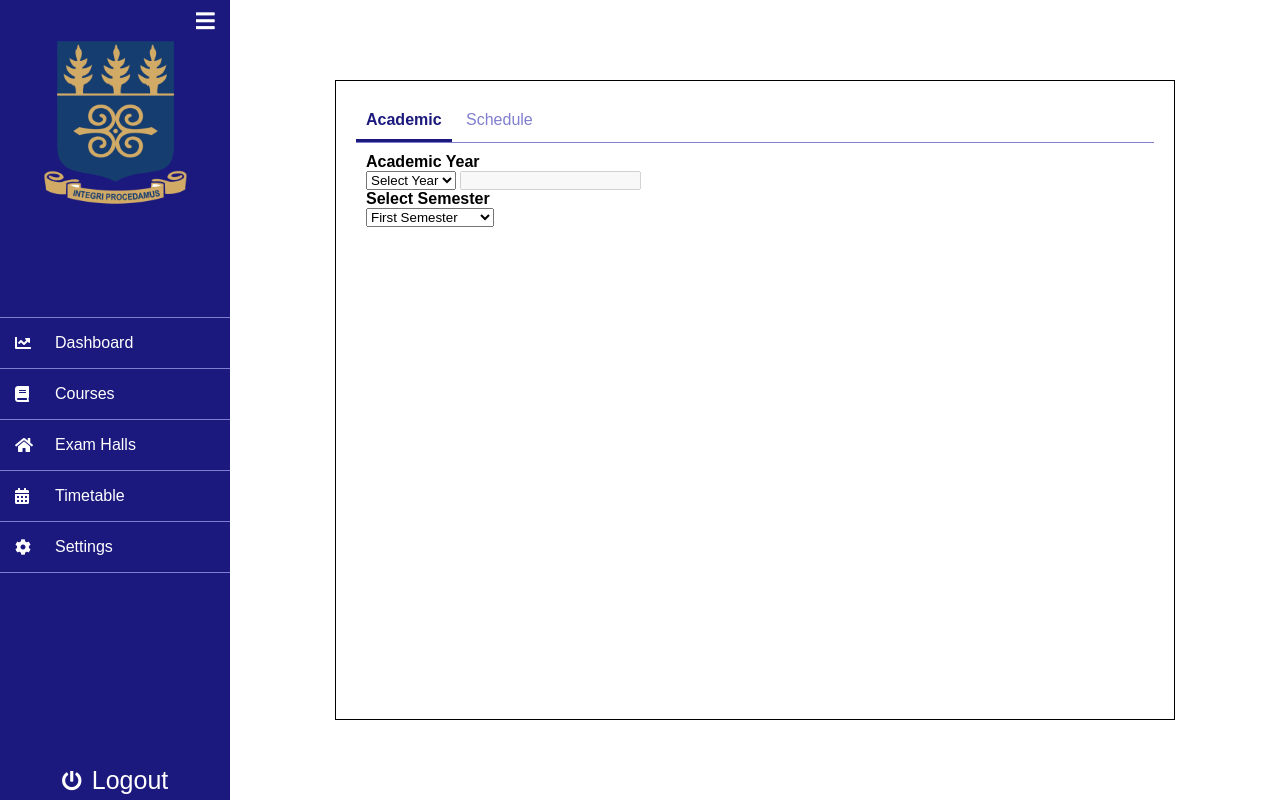
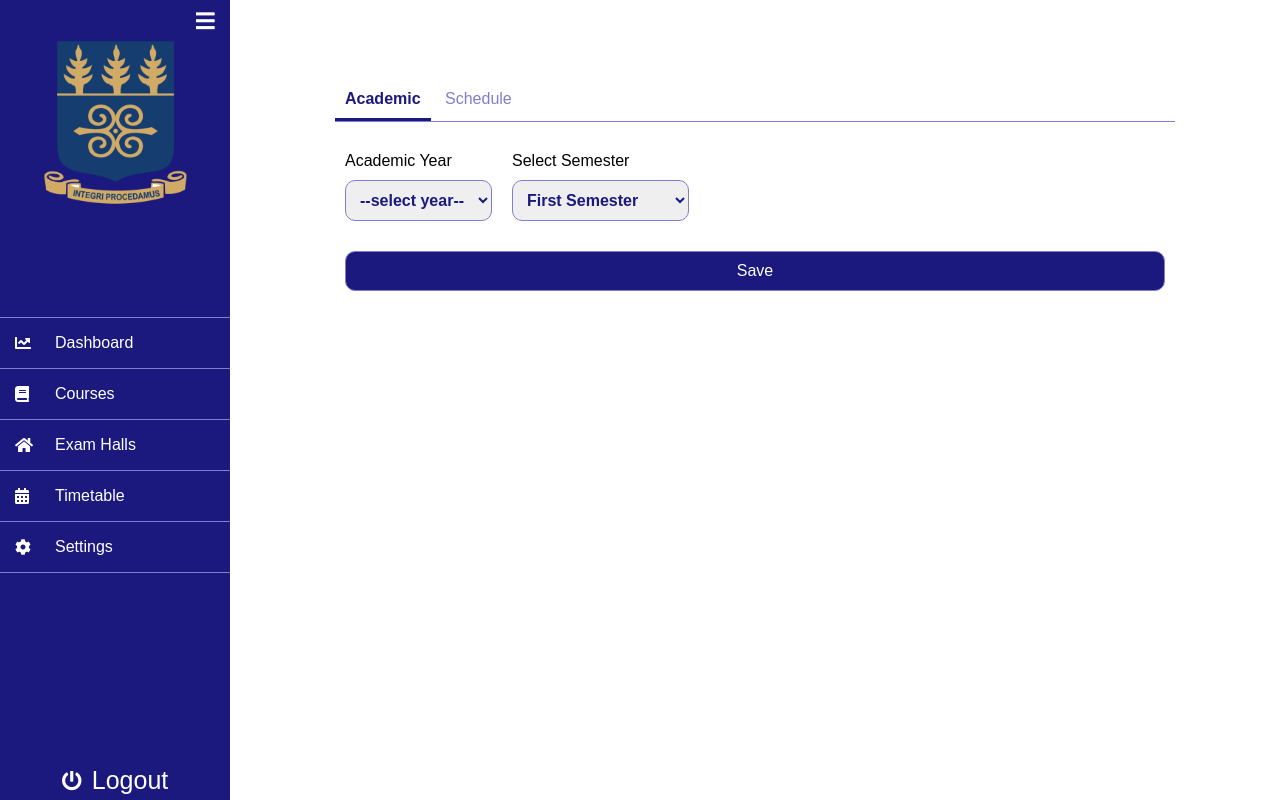
Before and after one commit to ekquashie/citycampus-timetable, a PHP site: page /settings.php in a window 1280 px wide. Run offline with PHP 8.4, Linux system fonts and the light colour scheme; the visitor is signed in with stand-in values (Sample User, id 1); some libraries are stand-ins or nearby versions.

Commit message:
academic settings

```diff
--- a/components/header.php
+++ b/components/header.php
@@ -11,6 +11,9 @@
   <head>
     <meta charset='utf-8' name='viewport' content='width=device-width, initial-scale=1.0'>
     <link rel="stylesheet" href="css/style.css">
+    <link rel="preconnect" href="https://fonts.googleapis.com">
+    <link rel="preconnect" href="https://fonts.gstatic.com" crossorigin>
+    <link href="https://fonts.googleapis.com/css2?family=Roboto:wght@100;300;400;500;700&display=swap" rel="stylesheet">
     <link href="assets/fontawesome - 5.15.3/css/all.css" rel="stylesheet">
     <link rel="icon" href="assets/img/ug logo.png">
     <link rel="stylesheet" href="components/DataTables/datatables.css">
--- a/css/style.css
+++ b/css/style.css
@@ -1,6 +1,7 @@
 html, body {
   height: 100%;
   width: 100%;
+  font-family: "Roboto", sans-serif;
 }
 
 * {
@@ -8,7 +9,6 @@ html, body {
   padding: 0;
   -webkit-box-sizing: border-box;
           box-sizing: border-box;
-  font-family: "Arial Rounded MT Bold";
 }
 
 .dataTables_filter, .dataTables_length {
@@ -16,7 +16,7 @@ html, body {
 }
 
 .dataTables_filter label input[type=search] {
-  padding: 10px 5px;
+  padding: 10px 5pxx;
   border: 1px solid #1C197E;
   border-radius: 30px;
   font-size: 15px;
@@ -525,8 +525,6 @@ th {
 .settings .settings-container {
   height: 80%;
   width: 80%;
-  border: 1px solid black;
-  padding: 20px;
 }
 .settings .settings-container .nav-tab {
   overflow: hidden;
@@ -555,6 +553,50 @@ th {
 .settings .settings-container .tabcontent {
   padding: 10px;
 }
-.settings .settings-container .settings-content {
+.settings .settings-container #academic form {
+  display: -webkit-box;
+  display: -ms-flexbox;
+  display: flex;
+  -webkit-box-orient: vertical;
+  -webkit-box-direction: normal;
+      -ms-flex-direction: column;
+          flex-direction: column;
+}
+.settings .settings-container #academic form .settings-section {
+  display: -webkit-box;
+  display: -ms-flexbox;
+  display: flex;
+  width: 100%;
+  margin-top: 10px;
+}
+.settings .settings-container #academic form .settings-section h4 {
+  font-size: 16px;
+  font-weight: 300;
+  margin: 10px 0;
+}
+.settings .settings-container #academic form .settings-section select {
+  margin-right: 20px;
+  padding: 10px;
+  color: #1C197E;
+  font-weight: bold;
+  font-size: 16px;
+  border-radius: 10px;
+  border: 1px solid #817ECF;
+  outline: none;
+}
+.settings .settings-container #academic form #submit input {
+  color: #fff;
+  font-size: 16px;
+  background: #1C197E;
+  border-radius: 10px;
+  border: 1px solid #817ECF;
+  width: 20%;
   padding: 10px;
 }
+.settings .settings-container #academic form #submit input[type=submit] {
+  margin-top: 30px;
+  width: 100%;
+}
+.settings .settings-container #academic form #submit input:hover {
+  cursor: pointer;
+}
--- a/js/functions.js
+++ b/js/functions.js
@@ -40,16 +40,22 @@ function openContent(evt, content) {
   evt.currentTarget.className += " active";
 }
 
-function academicYear() {
-  var firstyear, secondyear, e;
-  firstyear = document.getElementById("year-select");
-  secondyear = document.getElementById("year-end");
-  e = firstyear.selectedIndex;
 
-  if(e == 1) {
-    secondyear.value = parseInt(firstyear.options[e].text) + 1;
-  } else if(e == 2) {
-    secondyear.value = parseInt(firstyear.options[e].text) + 1;
-  }
 
-}
+
+
+// function academicYear() {
+//   var firstyear, secondyear, e;
+//   firstyear = document.getElementById("year-select");
+//   secondyear = document.getElementById("year-end");
+//   e = firstyear.selectedIndex;
+
+//   if(e == 0) {
+//     secondyear.value = "";
+//   } else if(e == 1) {
+//     secondyear.value = parseInt(firstyear.options[e].text) + 1;
+//   } else if(e == 2) {
+//     secondyear.value = parseInt(firstyear.options[e].text) + 1;
+//   }
+
+// }
--- a/scss/style.scss
+++ b/scss/style.scss
@@ -4,20 +4,20 @@
 html, body {
     height: 100%;
     width: 100%;
+    font-family: 'Roboto', sans-serif;
 }
 
 * {
     margin: 0;
     padding: 0;
     box-sizing: border-box;
-    font-family: 'Arial Rounded MT Bold';
 }
 
 .dataTables_filter, .dataTables_length{
     margin-bottom: 10px;
 }
 .dataTables_filter label input[type=search] {
-    padding: 10px 5px;
+    padding: 10px 5pxx;
     border: 1px solid $primary;
     border-radius: 30px;
     font-size: 15px;
@@ -368,8 +368,6 @@ th {
     .settings-container {
         height: 80%;
         width: 80%;
-        border: 1px solid black;
-        padding: 20px;
         .nav-tab {
             overflow: hidden;
             border-bottom: 1px solid $primary-300;
@@ -396,8 +394,49 @@ th {
         .tabcontent {
             padding: 10px;
         }
-        .settings-content {
-            padding: 10px;
+        #academic {
+            form {
+                display: flex;
+                flex-direction: column;
+                .settings-section {
+                    display: flex;
+                    width: 100%;
+                    h4 {
+                        font-size: 16px;
+                        font-weight: 300;
+                        margin: 10px 0;
+                    }
+                    margin-top: 10px;
+                    select {
+                        margin-right: 20px;
+                        padding: 10px;
+                        color: $primary;
+                        font-weight: bold;
+                        font-size: 16px;
+                        border-radius: 10px;
+                        border: 1px solid $primary-300;
+                        outline: none;
+                    }
+                }
+                #submit {
+                    input {
+                        color: #fff;
+                        font-size: 16px;
+                        background: $primary;
+                        border-radius: 10px;
+                        border: 1px solid $primary-300;
+                        width: 20%;
+                        padding: 10px;
+                        &[type=submit] {
+                            margin-top: 30px;
+                            width: 100%;
+                        }
+                        &:hover {
+                            cursor: pointer;
+                        }
+                    }
+                }
+            }
         }
     }
 }
--- a/settings.php
+++ b/settings.php
@@ -9,37 +9,46 @@
         <div class="settings-container">
 
           <nav class="nav-tab">
-          <button class="tablinks active" onclick="openContent(event, 'Academic')">Academic</button>
-          <button class="tablinks" onclick="openContent(event, 'Schedule')">Schedule</button>
+            <button class="tablinks active" onclick="openContent(event, 'academic')">Academic</button>
+            <button class="tablinks" onclick="openContent(event, 'schedule')">Schedule</button>
           </nav>
 
-        <div id="Academic" class="tabcontent">
+          <div id="academic" class="tabcontent">
             <form action="database.php" method="POST">
-            <h4>Academic Year</h4>
 
               <!-- Academic Year Settings -->
-            <section class="settings-section academic-container">
-              <select name="year" id="year-select" onchange="academicYear()">
-                <option selected="selected" value="Not Selected">Select Year</option>
-                <option value="<?php echo date('Y', strtotime('-1 year')); ?>"><?php echo date('Y', strtotime('-1 year')); ?></option>
-                <option value="<?php echo date('Y'); ?>"><?php echo date('Y'); ?></option>
+              <section class="settings-section">
+
+                <!-- Sleect Academic year -->
+                <div class="academic-year">
+                  <h4>Academic Year</h4>
+                  <select name="year" id="year-select">
+                    <option selected="selected" value="Not Selected">--select year--</option>
+                    <option value="<?php echo date('Y', strtotime('-1 year')) . '/' . date('Y'); ?>"><?php echo date('Y', strtotime('-1 year')) . '/' . date('Y'); ?></option>
+                    <option value="<?php echo date('Y') . '/' . date('Y', strtotime('+1 year')); ?>"><?php echo date('Y') . '/' . date('Y', strtotime('+1 year')); ?></option>
                   </select>
-              <input type="text" id="year-end" disabled="disabled">
-            </section>
+                </div>
 
-            <!-- Select Semester -->
+                <div class="semester-container">
                   <label for="semester"><h4>Select Semester</h4></label>
-            <section class="settings-section semester-container">
                   <select name="semester-select" id="semester-select">
                     <option value="First Semester">First Semester</option>
                     <option value="Second Semester">Second Semester</option>
                   </select>
+                </div>
+
+                <!-- Select Semester -->
               </section>
+
+              <section id="submit">
+                <input type="submit" value="Save">
+              </section>
+
             </form>
           </div>
 
-
-        <div id="Schedule" class="tabcontent" style="display:none;">
+          <!-- Schedule -->
+          <div id="schedule" class="tabcontent" style="display:none;">
             <form action="database.php" method="POST">
 
             </form>
```
Lines whose indentation alone changed are shown as unchanged.
